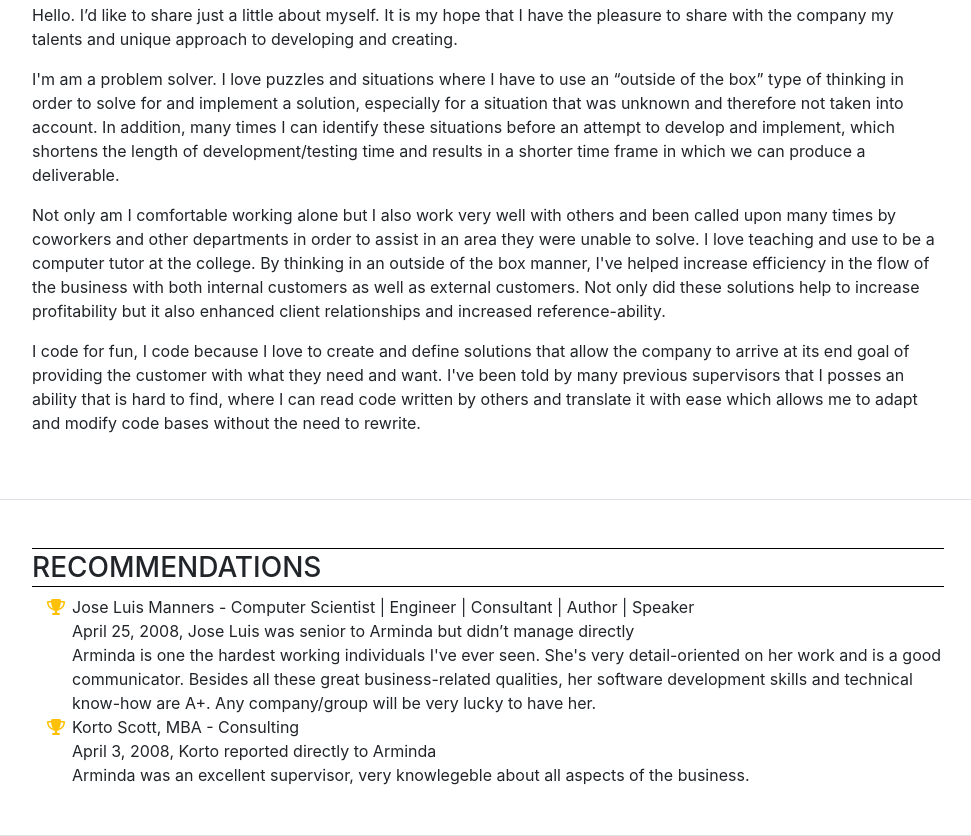
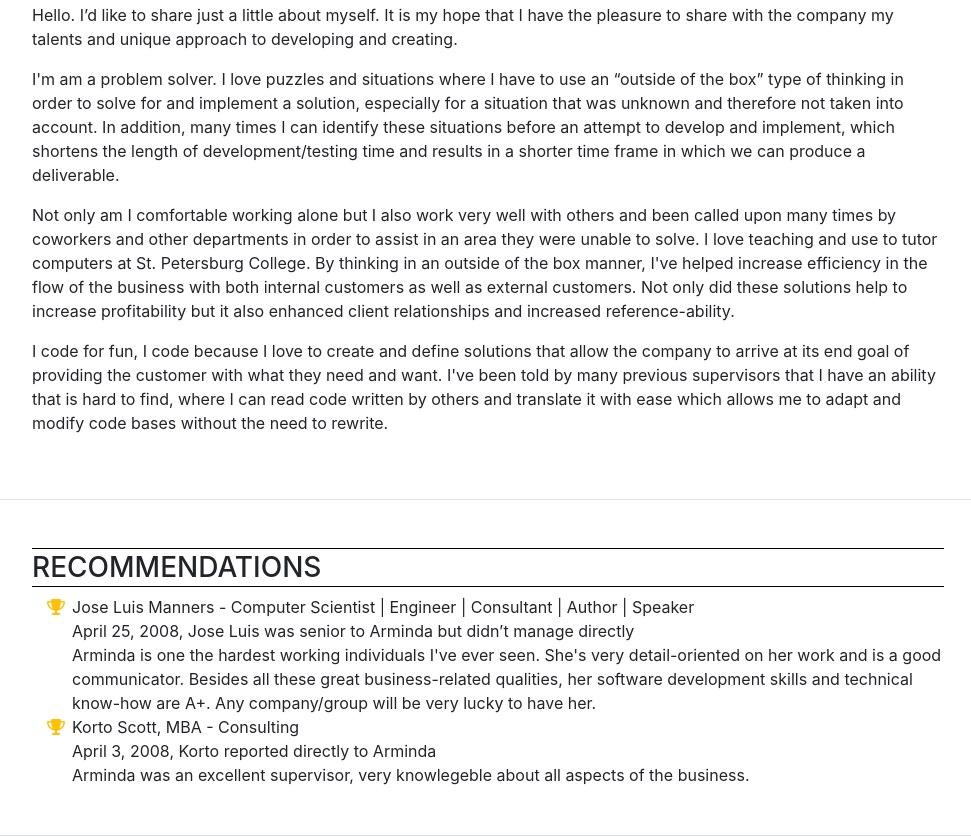
Before and after one commit to technificentConsulting/technificentconsulting.github.io, a website with bundled scripts: page index.html in a window 1280 px wide. Shown: the part 5895-6731 px from the top of the page, without its empty margins (288-1259 px from the left). Built offline with nearby package versions, Linux system fonts and the light colour scheme; a web font is replaced by a local one.

Commit message:
corrected grammar

```diff
--- a/index.html
+++ b/index.html
@@ -786,12 +786,12 @@
                     I'm am a problem solver.  I love puzzles and situations where I have to use an “outside of the box” type of thinking in order to solve for and implement a solution, especially for a situation that was unknown and therefore not taken into account.  In addition, many times I can identify these situations before an attempt to develop and implement, which shortens the length of development/testing time and results in a shorter time frame in which we can produce a deliverable.
                 </p>
                 <p>
-                    Not only am I comfortable working alone but I also work very well with others and been called upon many times by coworkers and other departments in order to assist in an area they were unable to solve.  I love teaching and use to be a computer tutor at the college.
+                    Not only am I comfortable working alone but I also work very well with others and been called upon many times by coworkers and other departments in order to assist in an area they were unable to solve.  I love teaching and use to tutor computers at St. Petersburg College.
 
                     By thinking in an outside of the box manner, I've helped increase efficiency in the flow of the business with both internal customers as well as external customers.  Not only did these solutions help to increase profitability but it also enhanced client relationships and increased reference-ability.
                 </p>
                 <p>
-                    I code for fun, I code because I love to create and define solutions that allow the company to arrive at its end goal of providing the customer with what they need and want.  I've been told by many previous supervisors that I posses an ability that is hard to find, where I can read code written by others and translate it with ease which allows me to adapt and modify code bases without the need to rewrite.
+                    I code for fun, I code because I love to create and define solutions that allow the company to arrive at its end goal of providing the customer with what they need and want.  I've been told by many previous supervisors that I have an ability that is hard to find, where I can read code written by others and translate it with ease which allows me to adapt and modify code bases without the need to rewrite.
                 </p>
             </div>
         </section>
```
